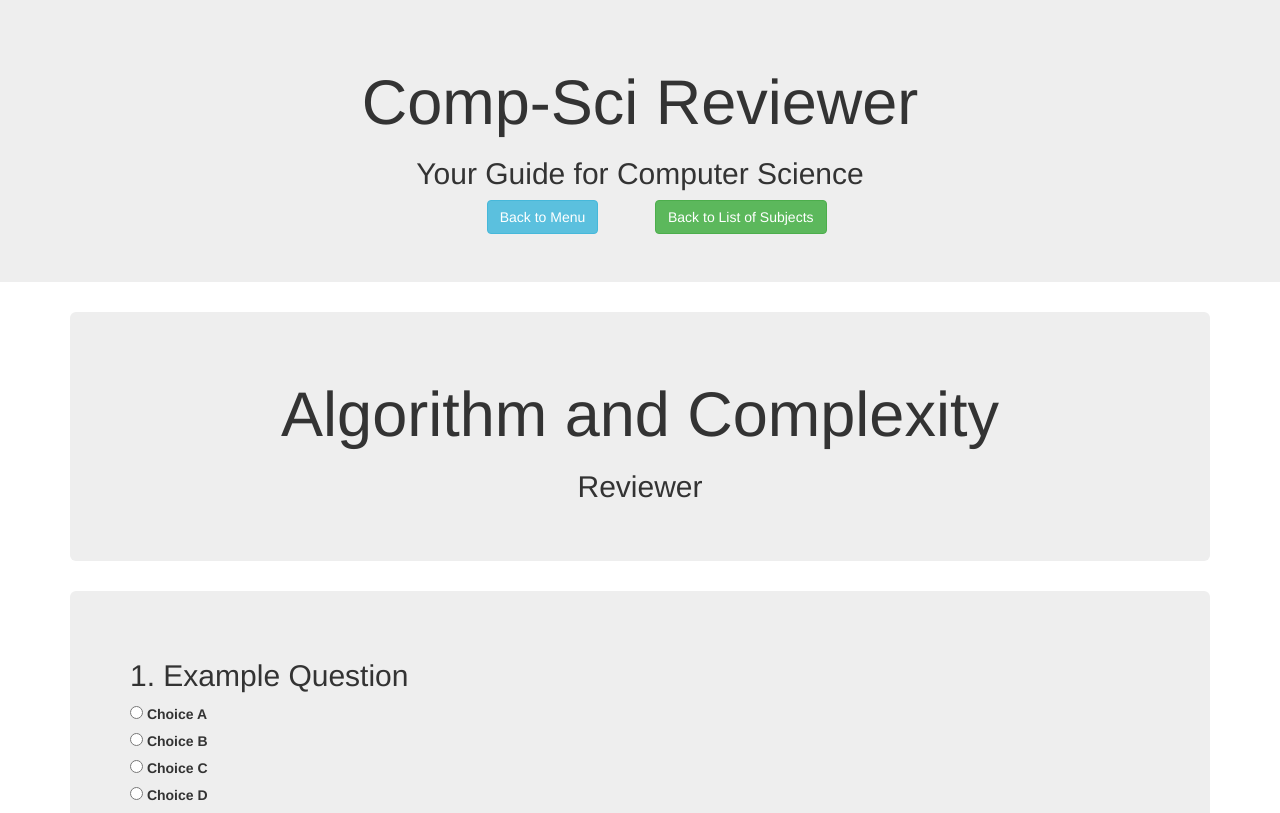
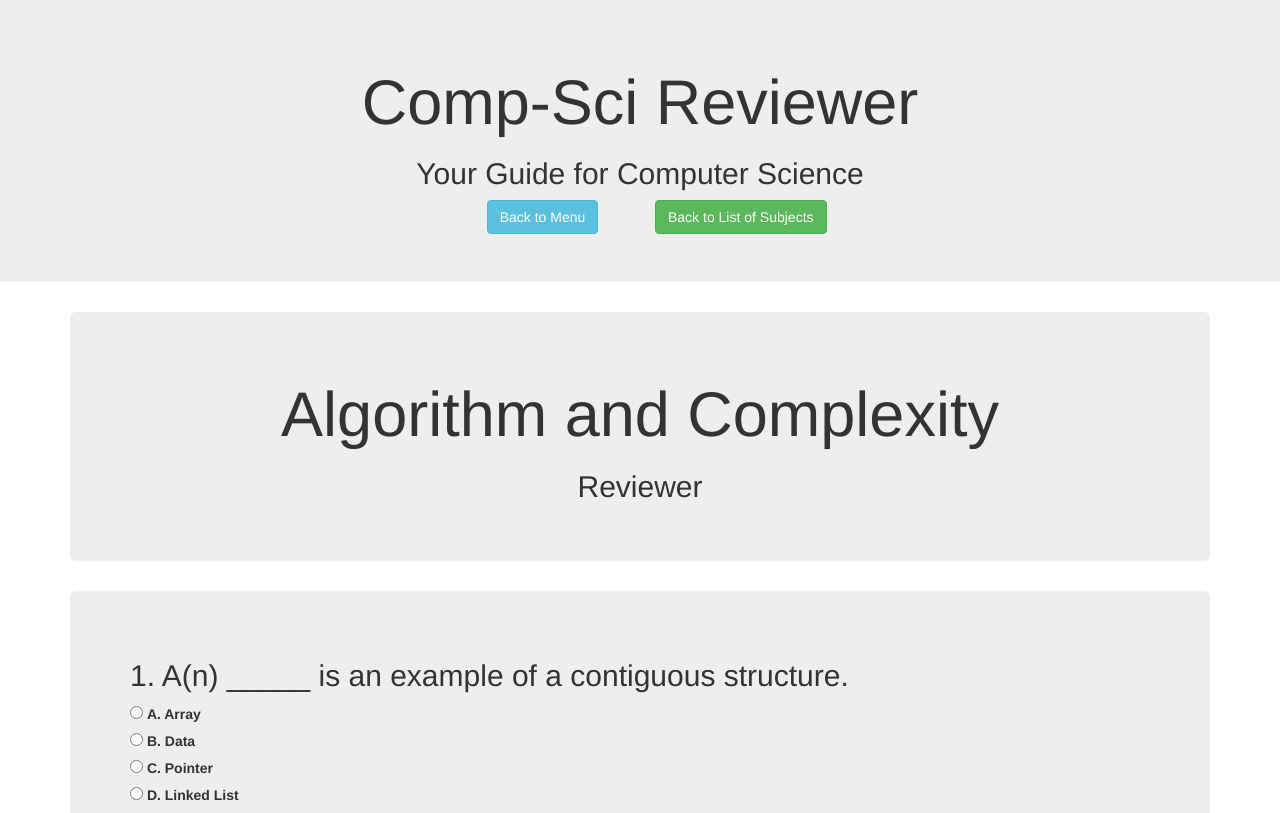
Before and after one commit to TheWalkingWard/CompSci-Reviewer-EARIST, a plain HTML site: page Algorithm and Complexity.html in a window 1280 px wide. Shown: the top 813 px of the page. Drawn offline with Linux system fonts and the light colour scheme.

Commit message:
QnA updated

```diff
--- a/Algorithm and Complexity.html
+++ b/Algorithm and Complexity.html
@@ -43,20 +43,20 @@
 
 <div class="container">
     <div class="jumbotron">
-        <h2>1. Example Question</h2>
+        <h2>1. A(n) _____ is an example of a contiguous structure.</h2>
 
         <form>
             <input type="radio" onclick="ExplainCorrect1()" id="btn-changeGreen1">
-            <label for="">Choice A</label><br>
+            <label for="">A. Array</label><br>
 
             <input type="radio" onclick="ExplainWrong1()" id="btn-changeRed1">
-            <label for="">Choice B</label><br>
+            <label for="">B. Data</label><br>
 
             <input type="radio" onclick="ExplainWrong1()" id="btn-changeRed01">
-            <label for="">Choice C</label><br>
+            <label for="">C. Pointer</label><br>
 
             <input type="radio" onclick="ExplainWrong1()" id="btn-changeRed001">
-            <label for="">Choice D</label>
+            <label for="">D. Linked List</label>
         </form>
 
         <br>
```
